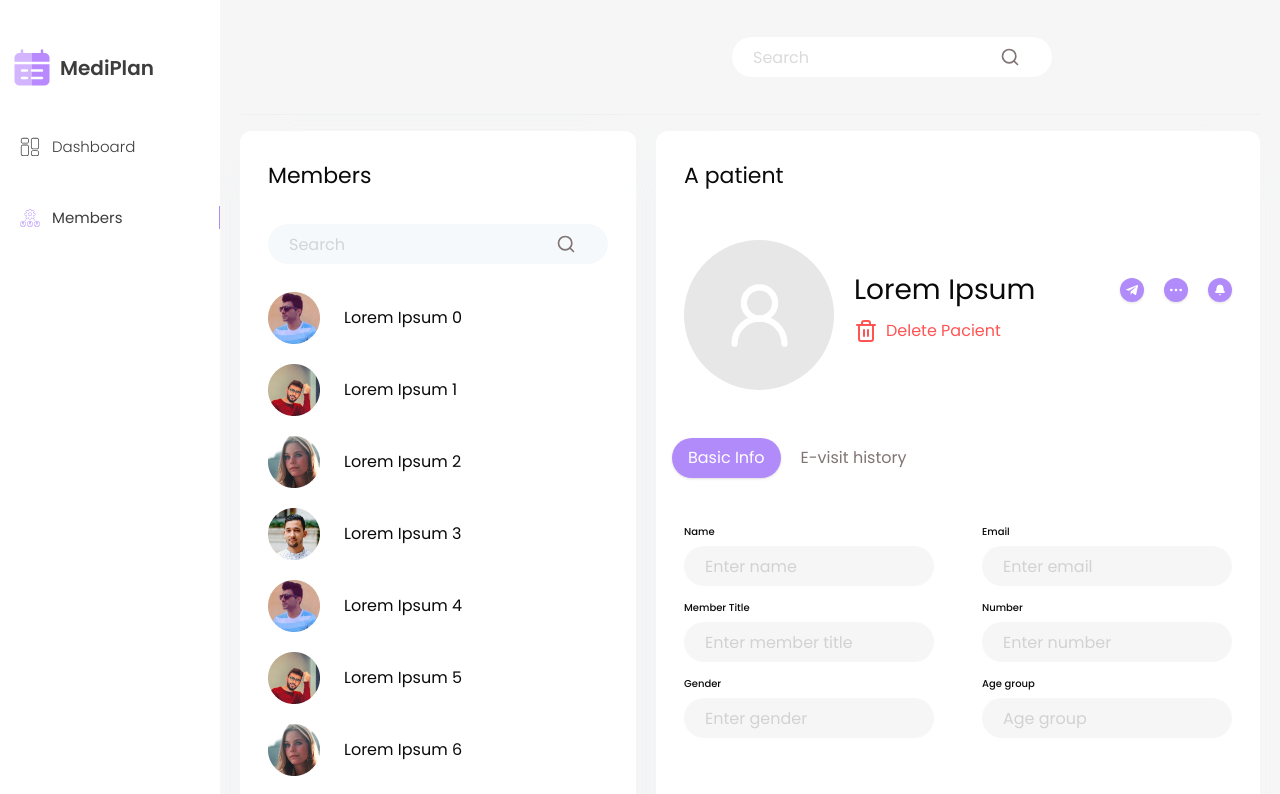
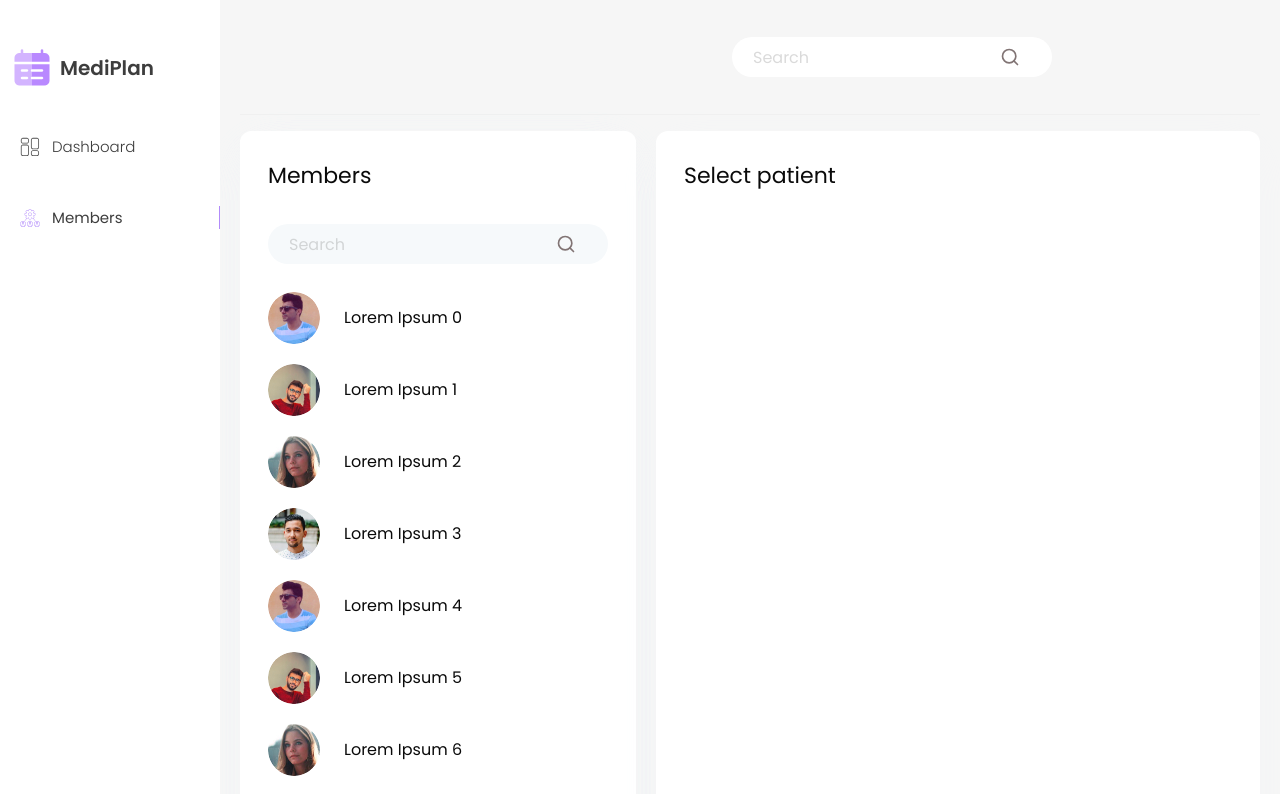
Before and after one commit to Vitalic96/mediplan, a Next.js app: page /dashboard/members in a window 1280 px wide. Shown: the top 794 px of the page. Built offline with nearby package versions, Linux system fonts and the light colour scheme.

Commit message:
added selectable user

```diff
--- a/app/dashboard/members/_components/members-widget.tsx
+++ b/app/dashboard/members/_components/members-widget.tsx
@@ -1,35 +1,37 @@
 import { forwardRef } from 'react'
 import { Search } from 'lucide-react'
 
-import { mockSearchList } from '@/lib/mocks'
 import { Card, CardContent, CardHeader, CardTitle } from '@/components/ui/card'
 import { Input } from '@/components/ui/input'
 import { InputWithIcon } from '@/components/input-with-icon'
-import { UserList } from '@/components/user-list'
+import { UserList, UserListProps } from '@/components/user-list'
 
-const MembersWidget = forwardRef<
-  HTMLDivElement,
-  React.HTMLAttributes<HTMLDivElement>
->((props, ref) => {
+interface MembersWidgetProps
+  extends UserListProps,
+    React.HTMLAttributes<HTMLDivElement> {}
+
+const MembersWidget = forwardRef<HTMLDivElement, MembersWidgetProps>(
+  ({ users, onChangeUser, ...props }, ref) => {
     return (
       <Card ref={ref} {...props}>
         <Card className='col-span-12 max-h-[450px] lg:col-span-4 lg:max-h-[850px]'>
           <CardHeader className='shrink-0 lg:gap-y-8'>
             <CardTitle variant='lg'>Members</CardTitle>
             <InputWithIcon Icon={Search}>
-            <Input type='text' placeholder='Search' className='bg-[#F6F9FB]' />
+              <Input
+                type='text'
+                placeholder='Search'
+                className='bg-[#F6F9FB]'
+              />
             </InputWithIcon>
           </CardHeader>
           <CardContent className='custom-scroll flex grow flex-col gap-6 overflow-x-hidden'>
-          <UserList
-            users={Array(10)
-              .fill(null)
-              .reduce((prev) => [...prev, ...mockSearchList], [])}
-          />
+            <UserList users={users} onChangeUser={onChangeUser} />
           </CardContent>
         </Card>
       </Card>
     )
-})
+  },
+)
 
 export { MembersWidget }
--- a/app/dashboard/members/_components/patient-actions.tsx
+++ b/app/dashboard/members/_components/patient-actions.tsx
@@ -1,13 +1,19 @@
 'use client'
 
-import { ChangeEventHandler, forwardRef, useState } from 'react'
+import Image from 'next/image'
+import { ChangeEventHandler, useState } from 'react'
 import { Bell, Ellipsis, Trash2, UserRound } from 'lucide-react'
 
 import { Button } from '@/components/ui/button'
 import TelegramIcon from '@/assets/icons/telegram.svg'
 
-const PatientActions = () => {
-  const [image, setImage] = useState('')
+interface PatientActionsProps {
+  user: UserCard
+}
+
+const PatientActions = ({ user }: PatientActionsProps) => {
+  const [image, setImage] = useState<string | null>(null)
+  const userImage = image ?? user.image
 
   const handleLoadImage: ChangeEventHandler<HTMLInputElement> = (event) => {
     const [file] = event.target.files ?? []
@@ -35,11 +41,11 @@ const PatientActions = () => {
     <div className='flex items-center gap-5'>
       <label className='relative flex aspect-square w-[100px] shrink-0 cursor-pointer items-center justify-center rounded-full bg-gray-100 text-white xl:w-[150px]'>
         <UserRound size={'50%'} />
-        {image && (
-          <img
-            src={image}
+        {userImage && (
+          <Image
+            src={userImage}
             alt=''
-            className='absolute bottom-0 left-0 right-0 top-0 h-full w-full rounded-[inherit] object-cover'
+            className='absolute bottom-0 left-0 right-0 top-0 h-full w-full animate-fadein rounded-[inherit] object-cover'
           />
         )}
         <input type='file' onChange={handleLoadImage} className='hidden' />
@@ -47,7 +53,7 @@ const PatientActions = () => {
       <div className='flex grow flex-col gap-2 xl:flex-row'>
         <div className='grow'>
           <div className='text-xl leading-[1.3] 2xs:text-2xl xl:max-w-[250px] xl:text-[28px]'>
-            Lorem Ipsum
+            {user.name}
           </div>
           <Button
             variant='link'
--- a/app/dashboard/members/_components/patient-widget.tsx
+++ b/app/dashboard/members/_components/patient-widget.tsx
@@ -10,10 +10,12 @@ import { BasicInfoTab } from './tabs/basic-info-tab'
 import { EVisitHistoryTab } from './tabs/e-visit-history-tab'
 import { PatientActions } from './patient-actions'
 
-const PatientWidget = forwardRef<
-  HTMLDivElement,
-  React.HTMLAttributes<HTMLDivElement>
->(({ className, ...props }, ref) => {
+interface PatientWidgetProps extends React.HTMLAttributes<HTMLDivElement> {
+  user: UserCard | null
+}
+
+const PatientWidget = forwardRef<HTMLDivElement, PatientWidgetProps>(
+  ({ className, user, ...props }, ref) => {
     const [activeTab, setActiveTab] = useState<(typeof patientTabList)[number]>(
       patientTabList[0],
     )
@@ -21,10 +23,14 @@ const PatientWidget = forwardRef<
     return (
       <Card ref={ref} className={cn('lg:max-h-[850px]', className)} {...props}>
         <CardHeader className='shrink-0 gap-y-8'>
-        <CardTitle variant='lg'>A patient</CardTitle>
+          <CardTitle variant='lg'>
+            {user ? 'A patient' : 'Select patient'}
+          </CardTitle>
         </CardHeader>
-      <CardContent className='custom-scroll flex flex-col gap-4 overflow-x-hidden lg:gap-10 lg:pt-5'>
-        <PatientActions />
+        {/* TODO: ADD FADE IN ANIMATION */}
+        {user && (
+          <CardContent className='custom-scroll flex animate-fadein flex-col gap-4 overflow-x-hidden lg:gap-10 lg:pt-5'>
+            <PatientActions user={user} />
             <div className='flex grow flex-wrap xs:gap-2 lg:-mx-4 xl:-ml-3 xl:-mr-8 xl:gap-x-1 xl:gap-y-[10px] xl:pt-2'>
               {patientTabList.map((label, i) => {
                 const isActive = activeTab === label
@@ -50,8 +56,10 @@ const PatientWidget = forwardRef<
               {activeTab === 'E-visit history' && <EVisitHistoryTab />}
             </div>
           </CardContent>
+        )}
       </Card>
     )
-})
+  },
+)
 
 export { PatientWidget }
--- a/app/dashboard/members/page.tsx
+++ b/app/dashboard/members/page.tsx
@@ -1,11 +1,26 @@
+'use client'
+
+import { useState } from 'react'
+
+import { mockSearchList } from '@/lib/mocks'
 import { PatientWidget } from './_components/patient-widget'
 import { MembersWidget } from './_components/members-widget'
 
 const MembersPage = () => {
+  const [activeUser, setActiveUser] = useState<UserCard | null>(null)
+
+  const handleChangeUser = (user: UserCard) => {
+    setActiveUser(user)
+  }
+
   return (
     <div className='grid grid-cols-10 gap-5 py-12'>
-      <MembersWidget className='col-span-12 max-h-[450px] flex-1 lg:col-span-4 lg:max-h-[850px]' />
-      <PatientWidget className='col-span-12 lg:col-span-6' />
+      <MembersWidget
+        className='col-span-12 max-h-[450px] flex-1 lg:col-span-4 lg:max-h-[850px]'
+        users={mockSearchList}
+        onChangeUser={handleChangeUser}
+      />
+      <PatientWidget className='col-span-12 lg:col-span-6' user={activeUser} />
     </div>
   )
 }
--- a/components/user-list.tsx
+++ b/components/user-list.tsx
@@ -1,32 +1,64 @@
+'use client'
+
 import Image from 'next/image'
+import { useState } from 'react'
 
 import { cn } from '@/lib/utils'
 
-interface UserListProps {
+export interface UserListProps {
   users: UserCard[]
+  onChangeUser?: (user: UserCard) => void
   hasNumbers?: boolean
 }
 
-const UserList = ({ users, hasNumbers }: UserListProps) => {
+const UserList = ({ users, onChangeUser, hasNumbers }: UserListProps) => {
+  const [activeUser, setUser] = useState<UserCard | null>(null)
+  const hasChangeEvent = Boolean(onChangeUser)
+
+  const handleChangeUser = (user: UserCard) => {
+    onChangeUser && onChangeUser(user)
+    setUser(user)
+  }
+
   return (
     <ul className='flex flex-col gap-5'>
-      {users.map(({ image, name, description, info, date }, i) => (
+      {users.map((user, i) => {
+        const { id, image, name, description, info, date } = user
+        const isActive = activeUser && activeUser.id === id
+
+        return (
           <li
-          key={i}
+            key={id}
             className={cn(
               'flex justify-between gap-x-3 gap-y-2 xs:gap-x-5 xl:gap-x-6',
+              hasChangeEvent && 'cursor-pointer',
+            )}
+            onClick={() => hasChangeEvent && handleChangeUser(user)}
+          >
+            <div className='flex basis-44 items-center gap-x-3 gap-y-2 2xs:gap-x-5 lg:grow xl:gap-x-6'>
+              <div
+                className={cn(
+                  'relative h-12 w-12 shrink-0 self-center rounded-full before:absolute before:inset-0 before:rounded-[inherit] before:border-[3px] before:border-violet before:opacity-0 before:transition-opacity sm:h-[52px] sm:w-auto',
+                  isActive && 'before:opacity-100',
                 )}
               >
-          <div className='flex basis-44 items-center gap-x-3 gap-y-2 2xs:gap-x-5 lg:grow xl:gap-x-6'>
                 <Image
-              className='h-12 w-12 shrink-0 self-center sm:h-[52px] sm:w-auto'
+                  className='h-full w-full rounded-[inherit]'
                   src={image}
                   width={52}
                   height={52}
                   alt=''
                 />
+              </div>
               <div className=''>
-              <h4>{name}</h4>
+                <h4
+                  className={cn(
+                    'transition-colors duration-300',
+                    isActive && 'text-violet',
+                  )}
+                >
+                  {name}
+                </h4>
                 {description && (
                   <p className='text-[10px] text-gray-500'>{description}</p>
                 )}
@@ -58,7 +90,8 @@ const UserList = ({ users, hasNumbers }: UserListProps) => {
               )}
             </div>
           </li>
-      ))}
+        )
+      })}
     </ul>
   )
 }
```
Lines whose indentation alone changed are shown as unchanged.
